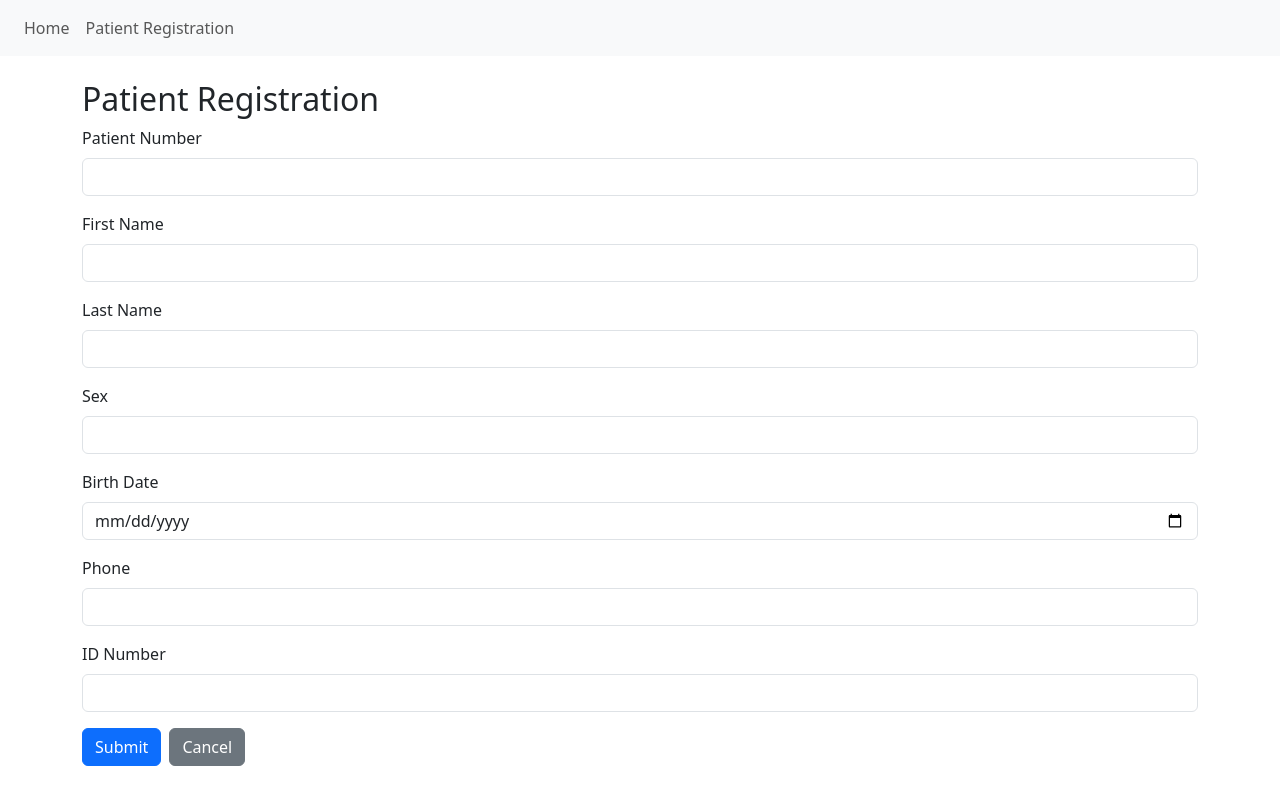
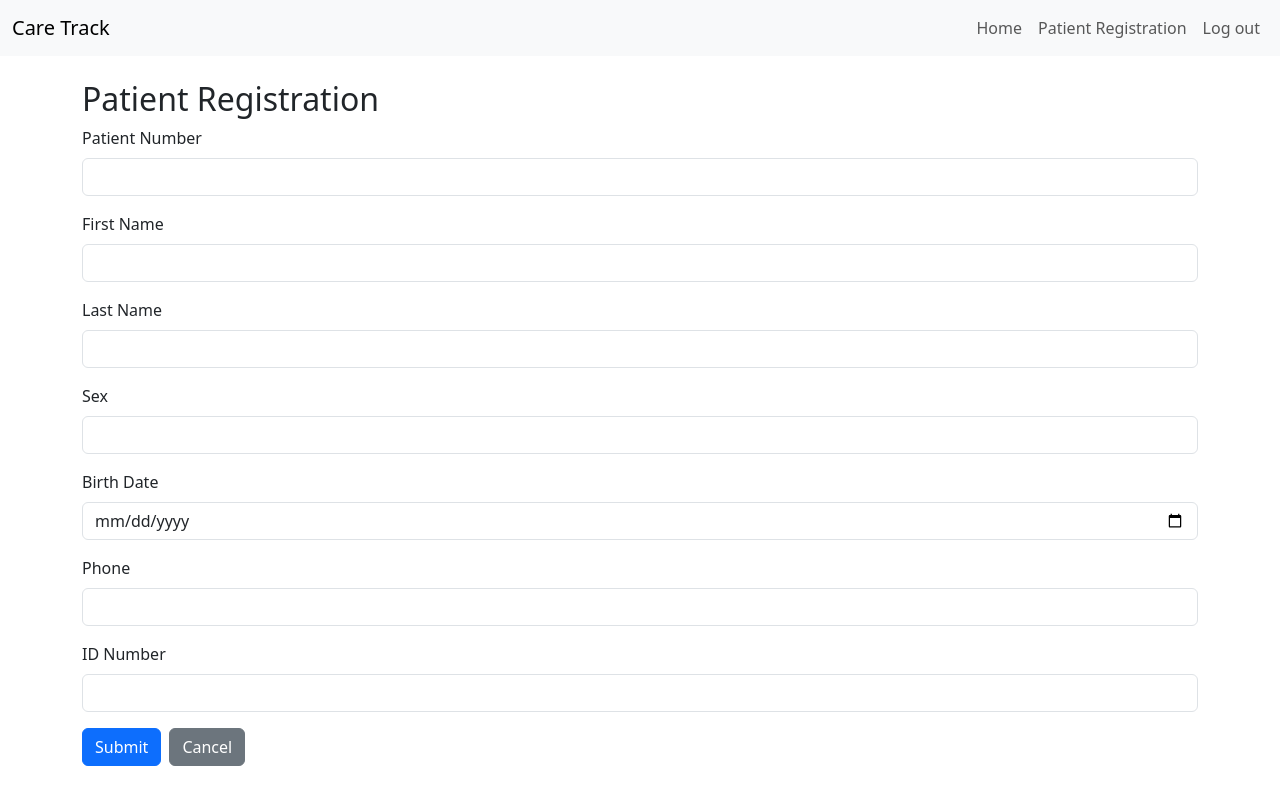
Before and after one commit to Ogollah/care-track-client, a React (Create React App) app: page /registration in a window 1280 px wide. Built offline with nearby package versions, Linux system fonts and the light colour scheme.

Commit message:
style nav

```diff
--- a/src/components/nav/index.jsx
+++ b/src/components/nav/index.jsx
@@ -6,22 +6,11 @@ import Logo from "../../static/img/logo.png";
 function Header() {
     return (
         <nav className="navbar navbar-expand-lg navbar-light bg-light">
-            <Link to="/" className="navbar-brand">
-                {/* <img src={Logo} alt='logo' /> */}
-            </Link>
-            <button
-                className="navbar-toggler"
-                type="button"
-                data-toggle="collapse"
-                data-target="#navbarNav"
-                aria-controls="navbarNav"
-                aria-expanded="false"
-                aria-label="Toggle navigation"
-            >
-                <span className="navbar-toggler-icon"></span>
-            </button>
-            <div className="collapse navbar-collapse" id="navbarNav">
-                <ul className="navbar-nav ml-auto">
+            <div className="container-fluid" id="navbarNav">
+                <div class="navbar-header">
+                    <a class="navbar-brand" href="#">Care Track</a>
+                </div>
+                <ul className="navbar-nav navbar-right ">
                     <li className="nav-item">
                         <Link to="/patients" className="nav-link">
                             Home
@@ -32,6 +21,11 @@ function Header() {
                             Patient Registration
                         </Link>
                     </li>
+                    <li className="nav-item">
+                        <Link to="/" className="nav-link">
+                            Log out
+                        </Link>
+                    </li>
                 </ul>
             </div>
         </nav>
```
